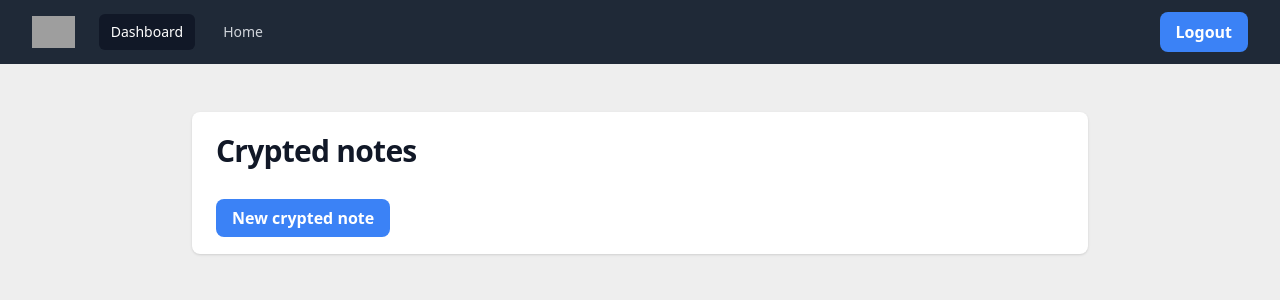
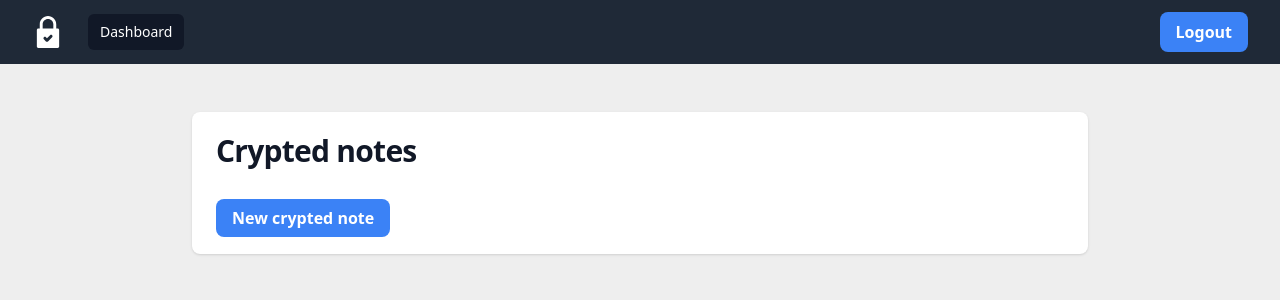
Before and after one commit to declegacy/declegacy, a Rails app: page / in a window 1280 px wide. Shown: the top 300 px of the page. Run offline with Rails 7, Linux system fonts and the light colour scheme; the visitor is signed in with stand-in values (Sample User, id 1); data that the repository does not hold is empty; style sheets or scripts are compiled from the project's sources; some libraries are stand-ins or nearby versions; grey boxes are pictures that could not be loaded.

Commit message:
add project icon

```diff
--- a/app/views/layouts/_menu.html.erb
+++ b/app/views/layouts/_menu.html.erb
@@ -17,13 +17,13 @@
     <div class="relative flex h-16 items-center justify-between">
       <div class="flex items-center px-2 lg:px-0">
         <div class="flex-shrink-0">
-          <img class="h-8 w-auto" src="https://tailwindui.com/img/logos/mark.svg?color=indigo&shade=500" alt="Your Company">
+          <img class="h-8 w-auto" src="/images/lock.svg" alt="DecLegacy" style="fill:white">
         </div>
         <div class="hidden lg:ml-6 lg:block">
           <div class="flex space-x-4">
             <!-- Current: "bg-gray-900 text-white", Default: "text-gray-300 hover:bg-gray-700 hover:text-white" -->
             <a href="/" class="rounded-md bg-gray-900 px-3 py-2 text-sm font-medium text-white">Dashboard</a>
-            <a href="/" class="rounded-md px-3 py-2 text-sm font-medium text-gray-300 hover:bg-gray-700 hover:text-white">Home</a>
+            <%# <a href="/" class="rounded-md px-3 py-2 text-sm font-medium text-gray-300 hover:bg-gray-700 hover:text-white">Home</a> %>
           </div>
         </div>
       </div>
--- a/app/views/layouts/application.html.erb
+++ b/app/views/layouts/application.html.erb
@@ -9,6 +9,8 @@
 
     <%= stylesheet_link_tag "application", "data-turbo-track": "reload" %>
     <%= javascript_importmap_tags %>
+
+    <link rel="icon" href="favicon-32x32.png" sizes="32x32" type="image/png">
   </head>
 
   <% if current_user %>
```
Also changed, not shown: public/android-chrome-192x192.png (added), public/android-chrome-512x512.png (added), public/apple-touch-icon.png, public/favicon-16x16.png (added), public/favicon-32x32.png (added), public/favicon.ico, public/favicon.png (added), public/images/lock.svg (added), public/images/webclip.png (added).
